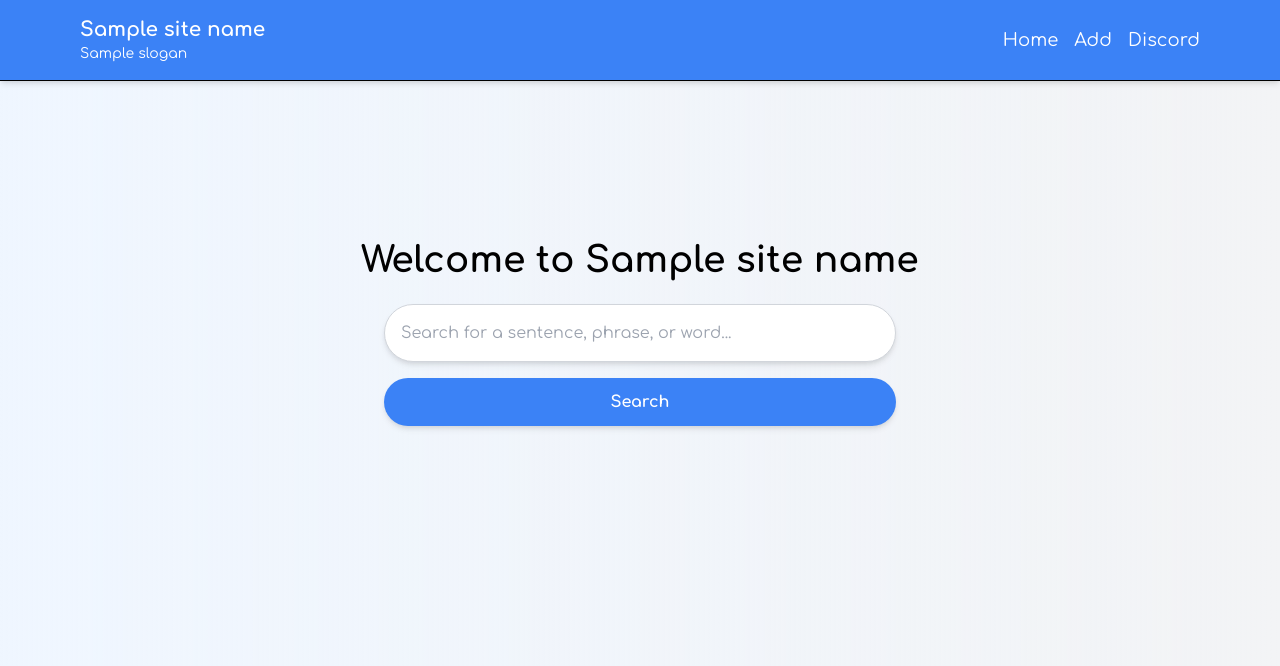
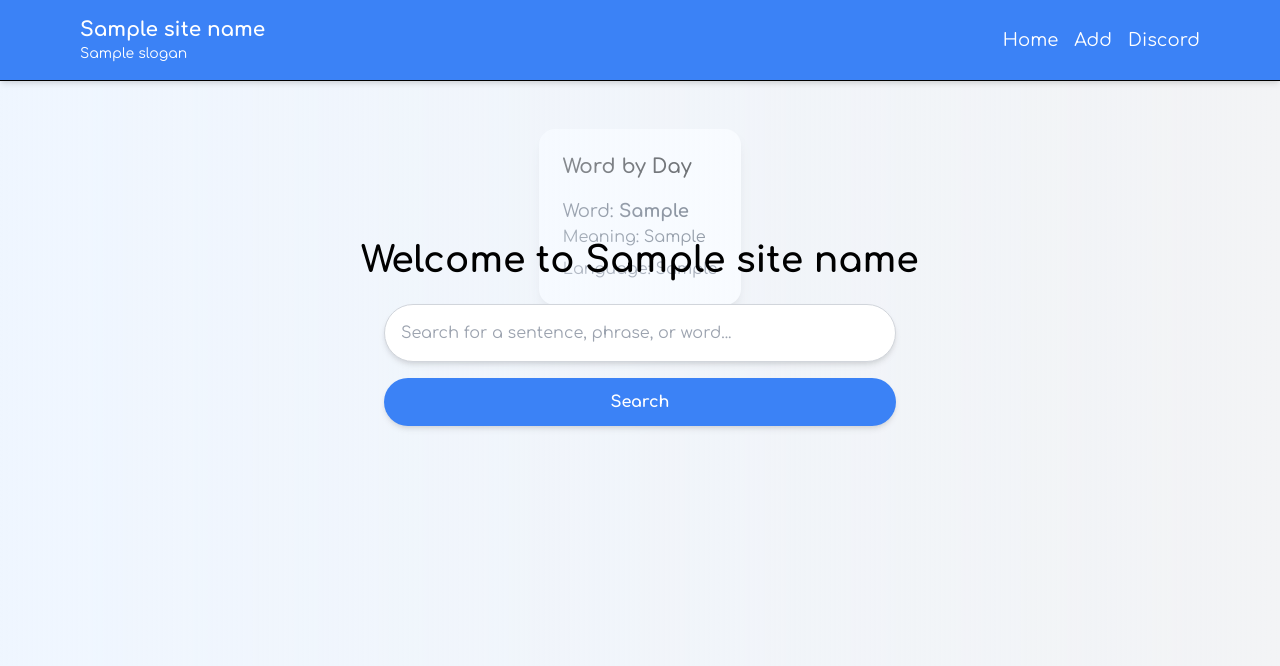
Before and after one commit to willi-felix/flora, a Flask app: template templates/home.html in a window 1280 px wide. Shown: the top 666 px of the page. Run offline with Flask 3, Linux system fonts and the light colour scheme; the template is opened without the code that fills it: most values are stand-ins (such as "Sample title", 1, 10 or a date in 2020).

Commit message:
Update home.html

```diff
--- a/templates/home.html
+++ b/templates/home.html
@@ -17,4 +17,15 @@
         </button>
     </form>
 </div>
+
+<div class="mt-8 p-6 bg-white rounded-2xl shadow-lg w-full max-w-lg text-left mx-auto">
+    <h3 class="text-xl font-semibold text-teal-600 mb-4">Word by Day</h3>
+    {% if word_of_the_day %}
+        <p class="text-gray-700 text-lg">Word: <span class="font-bold">{{ word_of_the_day[1] }}</span></p>
+        <p class="text-gray-600">Meaning: {{ word_of_the_day[3] }}</p>
+        <p class="text-gray-500 mt-2">Language: {{ word_of_the_day[2] }}</p>
+    {% else %}
+        <p class="text-gray-600">No word available for today!</p>
+    {% endif %}
+</div>
 {% endblock %}
```
